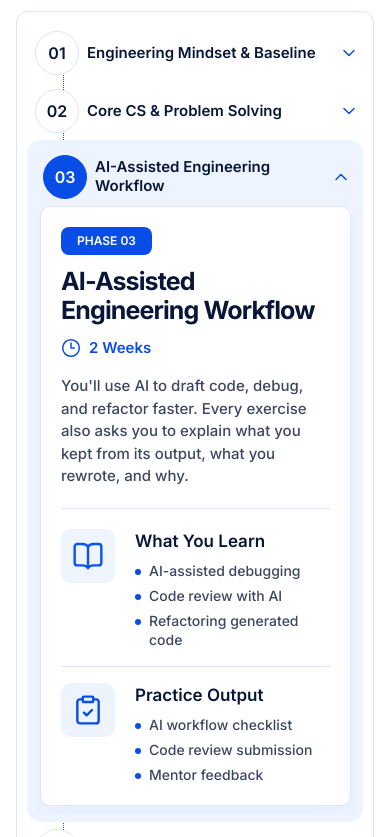
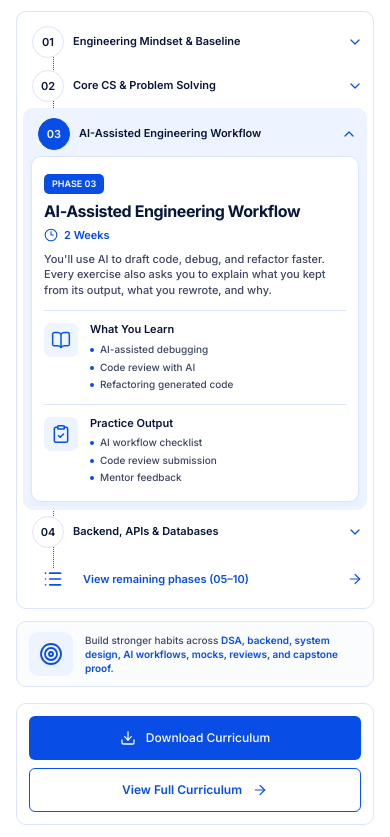
Before and after one commit to InterviewCall/AI-Proof-Engineering, a Next.js app: page / in a window 390 px wide. Shown: the part 6467-7304 px from the top of the page. Built offline with nearby package versions, Linux system fonts and the light colour scheme.

Commit message:
fixed the structured journeySection

```diff
--- a/src/components/Sections/StructuredJourney/PhaseDetails.tsx
+++ b/src/components/Sections/StructuredJourney/PhaseDetails.tsx
@@ -16,23 +16,24 @@ export const PhaseDetails: FC<PhaseDetailProps> = ({
                     border
                     border-(--journey-section-card-border)
                     bg-(--journey-section-card-bg)
-                    px-5
-                    pt-5
+                    px-3
+                    pt-3
                     pb-1
-                    shadow-[0_10px_30px_rgba(9,77,231,0.04)]
+                    shadow-[0_6px_20px_rgba(9,77,231,0.04)]
                 "
             >
                 <span
                     className="
                         inline-flex
-                        min-h-7
+                        min-h-5
                         items-center
-                        rounded-lg
+                        rounded-[5px]
                         bg-(--button-primary-bg)
-                        px-4
-                        text-[12px]
+                        px-2
+                        text-[9px]
                         font-semibold
                         uppercase
+                        leading-none
                         text-white
                     "
                 >
@@ -41,11 +42,11 @@ export const PhaseDetails: FC<PhaseDetailProps> = ({
 
                 <h3
                     className="
-                        mt-3
-                        text-[25px]
+                        mt-2
+                        text-[16px]
                         font-bold
                         leading-[1.15]
-                        tracking-[-0.035em]
+                        tracking-[-0.025em]
                         text-(--journey-section-card-title)
                     "
                 >
@@ -54,18 +55,19 @@ export const PhaseDetails: FC<PhaseDetailProps> = ({
 
                 <div
                     className="
-                        mt-3
+                        mt-2
                         flex
                         items-center
-                        gap-2
-                        text-[15px]
+                        gap-1.5
+                        text-[11px]
                         font-semibold
+                        leading-none
                         text-(--color-brand-700)
                     "
                 >
                     <Clock3
                         aria-hidden="true"
-                        className="h-5 w-5"
+                        className="h-3.5 w-3.5"
                         strokeWidth={1.8}
                     />
                     <span>{phase.duration}</span>
@@ -73,10 +75,10 @@ export const PhaseDetails: FC<PhaseDetailProps> = ({
 
                 <p
                     className="
-                        mt-4
-                        text-[15px]
+                        mt-2.5
+                        text-[11px]
                         font-medium
-                        leading-normal
+                        leading-[1.4]
                         text-(--journey-section-card-text)
                     "
                 >
@@ -85,10 +87,10 @@ export const PhaseDetails: FC<PhaseDetailProps> = ({
 
                 <div
                     className="
-                        mt-5
+                        mt-3
                         border-t
                         border-(--journey-section-card-border)
-                        pt-1
+                        pt-0
                     "
                 >
                     {phase.mobileCards.map((card, index) => {
@@ -99,9 +101,9 @@ export const PhaseDetails: FC<PhaseDetailProps> = ({
                                 key={card.title}
                                 className={`
                                     grid
-                                    grid-cols-[58px_minmax(0,1fr)]
-                                    gap-4
-                                    py-4
+                                    grid-cols-[36px_minmax(0,1fr)]
+                                    gap-2.5
+                                    py-3
                                     ${
                                         index < phase.mobileCards.length - 1
                                             ? 'border-b border-(--journey-section-card-border)'
@@ -112,11 +114,11 @@ export const PhaseDetails: FC<PhaseDetailProps> = ({
                                 <span
                                     className={`
                                         flex
-                                        h-13.5
-                                        w-13.5
+                                        h-8.5
+                                        w-8.5
                                         items-center
                                         justify-center
-                                        rounded-[11px]
+                                        rounded-[7px]
                                         ${
                                             card.iconBoxClass ??
                                             'bg-(--journey-section-phase-one-bg)'
@@ -129,36 +131,37 @@ export const PhaseDetails: FC<PhaseDetailProps> = ({
                                 >
                                     <Icon
                                         aria-hidden="true"
-                                        className="h-8 w-8"
+                                        className="h-5 w-5"
                                         strokeWidth={1.8}
                                     />
                                 </span>
 
-                                <div>
+                                <div className="min-w-0">
                                     <h4
                                         className="
-                                            text-[17px]
+                                            text-[11px]
                                             font-semibold
+                                            leading-[1.25]
                                             text-(--journey-section-card-title)
                                         "
                                     >
                                         {card.title}
                                     </h4>
 
-                                    <ul className="mt-2 space-y-1.5">
+                                    <ul className="mt-1.5 space-y-1">
                                         {card.points.map((point) => (
                                             <li
                                                 key={point}
                                                 className="
                                                     flex
-                                                    gap-2
-                                                    text-[14px]
+                                                    gap-1.5
+                                                    text-[10px]
                                                     font-medium
                                                     leading-[1.35]
                                                     text-(--journey-section-card-text)
                                                 "
                                             >
-                                                <span className="mt-1.75 h-1.5 w-1.5 shrink-0 rounded-full bg-(--color-brand-700)" />
+                                                <span className="mt-1.25 h-1 w-1 shrink-0 rounded-full bg-(--color-brand-700)" />
                                                 <span>{point}</span>
                                             </li>
                                         ))}
@@ -254,12 +257,12 @@ export const PhaseDetails: FC<PhaseDetailProps> = ({
 
                 <div className="flex justify-end">
                     <Image
-                        src='/images/optimized-svg/image 425.svg'
-                        alt='image'
+                        src="/images/optimized-svg/image 425.svg"
+                        alt="image"
                         width={245}
                         height={178}
-                        loading='lazy'
-                        className='h-auto w-full max-w-[220px]'
+                        loading="lazy"
+                        className="h-auto w-full max-w-[220px]"
                     />
                 </div>
             </div>
@@ -353,12 +356,12 @@ export const PhaseDetails: FC<PhaseDetailProps> = ({
             >
                 <div className="shrink-0">
                     <Image
-                        src='/images/optimized-svg/image 424.svg'
-                        alt='target'
+                        src="/images/optimized-svg/image 424.svg"
+                        alt="target"
                         width={64}
                         height={64}
-                        loading='lazy'
-                        className='h-16 w-16'
+                        loading="lazy"
+                        className="h-16 w-16"
                     />
                 </div>
 
--- a/src/components/Sections/StructuredJourney/StructuredJourneySection.tsx
+++ b/src/components/Sections/StructuredJourney/StructuredJourneySection.tsx
@@ -47,6 +47,7 @@ const StructuredJourneySection: FC = () => {
             "
         >
             <div className="mx-auto w-full max-w-[1297px]">
+
                 {/* Header */}
                 <header className="mx-auto max-w-[1100px] text-center">
                     <div
@@ -101,14 +102,14 @@ const StructuredJourneySection: FC = () => {
 
                     <h2
                         className="
+                            mx-auto
                             mt-4
+                            max-w-82
                             text-[42px]
                             font-bold
                             leading-[1.02]
                             tracking-[-2%]
                             text-(--journey-section-title-text)
-                            mx-auto
-                            max-w-82
                             lg:hidden
                         "
                     >
@@ -383,11 +384,7 @@ const StructuredJourneySection: FC = () => {
                                             {isActive && (
                                                 <ChevronRight
                                                     aria-hidden="true"
-                                                    className="
-                                                        h-5
-                                                        w-5
-                                                        shrink-0
-                                                    "
+                                                    className="h-5 w-5 shrink-0"
                                                     strokeWidth={2}
                                                 />
                                             )}
@@ -405,23 +402,24 @@ const StructuredJourneySection: FC = () => {
                 <div
                     className="
                         mt-3
-                        rounded-[12px]
+                        rounded-[10px]
                         border
                         border-(--journey-section-card-border)
                         bg-(--journey-section-card-bg)
-                        px-2.5
-                        py-3
+                        px-1.5
+                        py-2
                         lg:hidden
                     "
                 >
                     <div className="relative">
+
                         <span
                             aria-hidden="true"
                             className="
                                 absolute
-                                left-9
-                                top-8
-                                bottom-10
+                                left-7.5
+                                top-7
+                                bottom-8
                                 w-px
                                 border-l
                                 border-dotted
@@ -441,7 +439,7 @@ const StructuredJourneySection: FC = () => {
                                         z-10
                                         ${
                                             isActive
-                                                ? 'rounded-[14px] bg-(--journey-section-phase-one-bg) px-2 py-2'
+                                                ? 'rounded-[10px] bg-(--journey-section-phase-one-bg) px-1.5 py-1'
                                                 : ''
                                         }
                                     `}
@@ -454,10 +452,10 @@ const StructuredJourneySection: FC = () => {
                                         aria-expanded={isActive}
                                         className="
                                             grid
+                                            min-h-11
+                                            w-full
                                             cursor-pointer
-                                            min-h-14.5
-                                            w-full
-                                            grid-cols-[60px_minmax(0,1fr)_24px]
+                                            grid-cols-[50px_minmax(0,1fr)_20px]
                                             items-center
                                             text-left
                                         "
@@ -466,13 +464,13 @@ const StructuredJourneySection: FC = () => {
                                             className={`
                                                 mx-auto
                                                 flex
-                                                h-11
-                                                w-11
+                                                h-8
+                                                w-8
                                                 items-center
                                                 justify-center
                                                 rounded-full
                                                 border
-                                                text-[16px]
+                                                text-[11px]
                                                 font-semibold
                                                 ${
                                                     isActive
@@ -486,9 +484,11 @@ const StructuredJourneySection: FC = () => {
 
                                         <span
                                             className="
-                                                text-[15px]
+                                                min-w-0
+                                                pr-1
+                                                text-[11px]
                                                 font-semibold
-                                                leading-tight
+                                                leading-[1.25]
                                                 text-(--journey-section-card-title)
                                             "
                                         >
@@ -498,8 +498,8 @@ const StructuredJourneySection: FC = () => {
                                         <ChevronDown
                                             aria-hidden="true"
                                             className={`
-                                                h-5
-                                                w-5
+                                                h-4
+                                                w-4
                                                 text-(--color-brand-700)
                                                 transition-transform
                                                 ${
@@ -527,9 +527,9 @@ const StructuredJourneySection: FC = () => {
                                     >
                                         <div
                                             className={`
-                                                pl-1.25
-                                                pr-1
-                                                pb-2
+                                                pl-0.5
+                                                pr-0.5
+                                                pb-1
                                                 transition-transform
                                                 duration-300
                                                 ease-out
@@ -559,31 +559,31 @@ const StructuredJourneySection: FC = () => {
                                 className="
                                     relative
                                     z-10
-                                    mt-2
+                                    mt-1
                                     grid
-                                    min-h-13.5
+                                    min-h-10.5
                                     w-full
-                                    grid-cols-[76px_minmax(0,1fr)_24px]
+                                    grid-cols-[60px_minmax(0,1fr)_20px]
                                     items-center
                                     text-left
                                     text-(--color-brand-700)
                                 "
                             >
-                                <span className="mx-auto flex h-10 w-10 items-center justify-center">
+                                <span className="mx-auto flex h-8 w-8 items-center justify-center">
                                     <List
                                         aria-hidden="true"
-                                        className="h-7 w-7"
+                                        className="h-5 w-5"
                                         strokeWidth={2}
                                     />
                                 </span>
 
-                                <span className="text-[17px] font-semibold">
+                                <span className="text-[11px] font-semibold">
                                     View remaining phases (05–10)
                                 </span>
 
                                 <ArrowRight
                                     aria-hidden="true"
-                                    className="h-5 w-5"
+                                    className="h-4 w-4"
                                     strokeWidth={1.8}
                                 />
                             </button>
@@ -594,44 +594,44 @@ const StructuredJourneySection: FC = () => {
                 {/* Outcome strip */}
                 <div
                     className="
-                        mt-4
+                        mt-3
                         flex
                         items-center
-                        gap-5
-                        rounded-[14px]
+                        gap-3
+                        rounded-[10px]
                         border
                         border-(--journey-section-card-border)
                         bg-(--career-path-section-eyebrow-bg)
-                        px-5
-                        py-4
+                        px-3
+                        py-2.5
                         lg:hidden
                     "
                 >
                     <span
                         className="
                             flex
-                            h-16.5
-                            w-16.5
+                            h-11
+                            w-11
                             shrink-0
                             items-center
                             justify-center
-                            rounded-[14px]
+                            rounded-[9px]
                             bg-(--journey-section-phase-one-bg)
                             text-(--color-brand-700)
                         "
                     >
                         <Target
                             aria-hidden="true"
-                            className="h-10 w-10"
+                            className="h-6 w-6"
                             strokeWidth={1.8}
                         />
                     </span>
 
                     <p
                         className="
-                            text-[15px]
+                            text-[10px]
                             font-medium
-                            leading-normal
+                            leading-[1.4]
                             text-(--journey-section-card-text)
                         "
                     >
@@ -646,15 +646,15 @@ const StructuredJourneySection: FC = () => {
                 {/* CTA bar */}
                 <div
                     className="
-                        mt-5
+                        mt-4
                         grid
-                        gap-3
-                        rounded-xl
+                        gap-2
+                        rounded-[10px]
                         border
                         border-(--journey-section-card-border)
                         bg-(--journey-section-card-bg)
-                        px-4
-                        py-4
+                        px-3
+                        py-3
                         lg:grid-cols-2
                         lg:gap-4
                         lg:px-36
@@ -666,15 +666,15 @@ const StructuredJourneySection: FC = () => {
                         className="
                             group
                             inline-flex
-                            min-h-14.5
+                            min-h-11
                             w-full
                             items-center
                             justify-center
-                            gap-4
-                            rounded-[7px]
+                            gap-2.5
+                            rounded-[6px]
                             bg-(--button-primary-bg)
-                            px-6
-                            text-[17px]
+                            px-4
+                            text-[12px]
                             font-medium
                             text-white
                             transition-all
@@ -688,7 +688,7 @@ const StructuredJourneySection: FC = () => {
                     >
                         <Download
                             aria-hidden="true"
-                            className="h-5 w-5"
+                            className="h-4 w-4"
                             strokeWidth={1.9}
                         />
 
@@ -700,17 +700,17 @@ const StructuredJourneySection: FC = () => {
                         className="
                             group
                             inline-flex
-                            min-h-14.5
+                            min-h-11
                             w-full
                             items-center
                             justify-center
-                            gap-4
-                            rounded-[7px]
+                            gap-2.5
+                            rounded-[6px]
                             border
                             border-(--color-brand-600)
                             bg-white
-                            px-6
-                            text-[17px]
+                            px-4
+                            text-[12px]
                             font-semibold
                             text-(--color-brand-700)
                             transition-all
@@ -724,7 +724,7 @@ const StructuredJourneySection: FC = () => {
                     >
                         <FileText
                             aria-hidden="true"
-                            className="hidden h-5 w-5 lg:block"
+                            className="hidden h-4 w-4 lg:block"
                             strokeWidth={1.8}
                         />
 
@@ -732,7 +732,7 @@ const StructuredJourneySection: FC = () => {
 
                         <ArrowRight
                             aria-hidden="true"
-                            className="h-5 w-5 lg:hidden"
+                            className="h-4 w-4 lg:hidden"
                             strokeWidth={1.8}
                         />
                     </Link>
```
